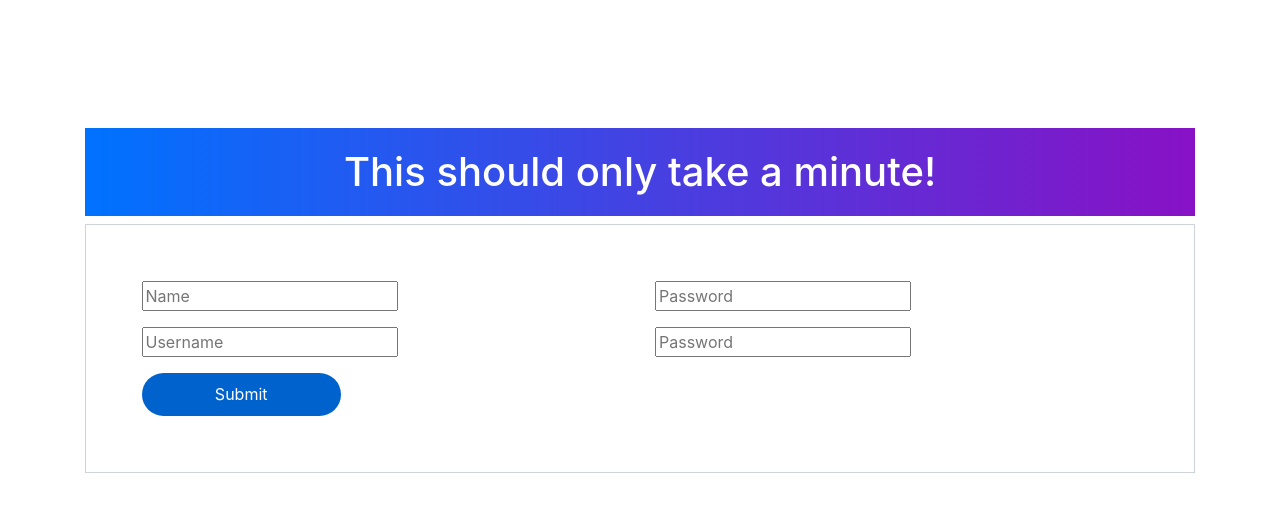
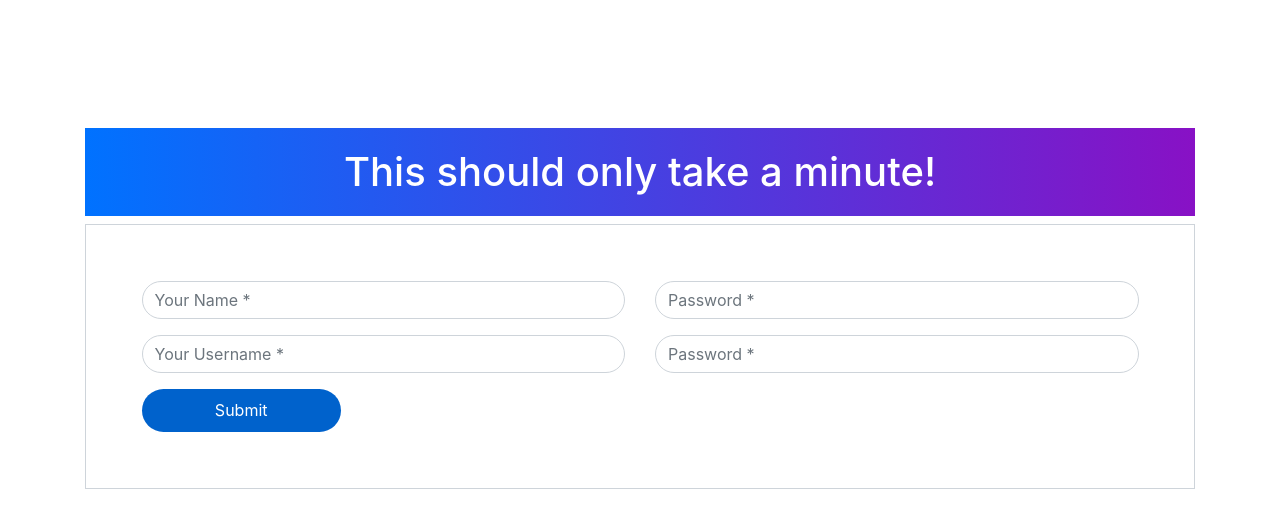
Before and after one commit to mspassov/Book-Review-Platform, a Flask app: page /register in a window 1280 px wide. Shown: the top 528 px of the page. Run offline with Flask 2, Linux system fonts and the light colour scheme; some libraries are stand-ins or nearby versions.

Commit message:
registration page html/css completed

```diff
--- a/templates/register.html
+++ b/templates/register.html
@@ -20,19 +20,19 @@
                 		<div class="row">
                 			<div class="col-md-6">
                 				<div class="form-group">
-									<input type="text" name="name" placeholder="Name">
+									<input class="form-control" type="text" name="name" placeholder="Your Name *">
 								</div>
 								<div class="form-group">
-									<input type="text" name="username" placeholder="Username">
+									<input class="form-control" type="text" name="username" placeholder="Your Username *">
 								</div>
 							</div>
 
 							<div class="col-md-6">
                 				<div class="form-group">
-									<input type="text" name="password" placeholder="Password">
+									<input class="form-control" type="text" name="password" placeholder="Password *">
 								</div>
 								<div class="form-group">
-									<input type="text" name="cpassword" placeholder="Password">
+									<input class="form-control" type="text" name="cpassword" placeholder="Password *">
 								</div>
 							</div>
 						</div>
@@ -43,8 +43,6 @@
 
 
 
-
-
 		<script src="https://code.jquery.com/jquery-3.3.1.slim.min.js" integrity="sha384-q8i/X+965DzO0rT7abK41JStQIAqVgRVzpbzo5smXKp4YfRvH+8abtTE1Pi6jizo" crossorigin="anonymous"></script>
     	<script src="https://cdnjs.cloudflare.com/ajax/libs/popper.js/1.14.7/umd/popper.min.js" integrity="sha384-UO2eT0CpHqdSJQ6hJty5KVphtPhzWj9WO1clHTMGa3JDZwrnQq4sF86dIHNDz0W1" crossorigin="anonymous"></script>
     	<script src="https://stackpath.bootstrapcdn.com/bootstrap/4.3.1/js/bootstrap.min.js" integrity="sha384-JjSmVgyd0p3pXB1rRibZUAYoIIy6OrQ6VrjIEaFf/nJGzIxFDsf4x0xIM+B07jRM" crossorigin="anonymous"></script>
```
